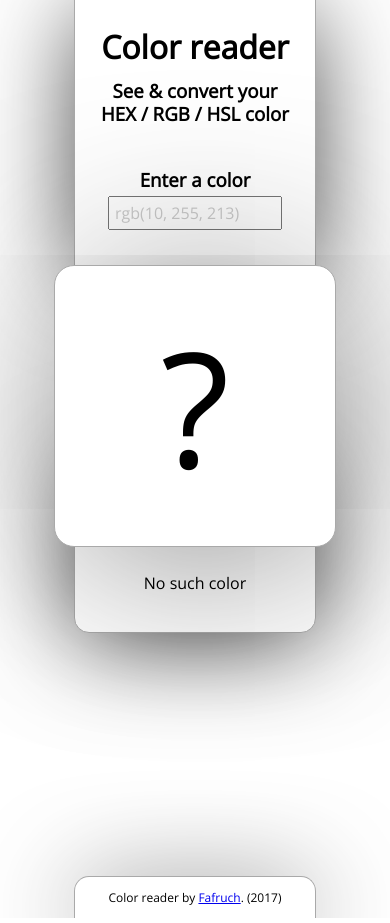
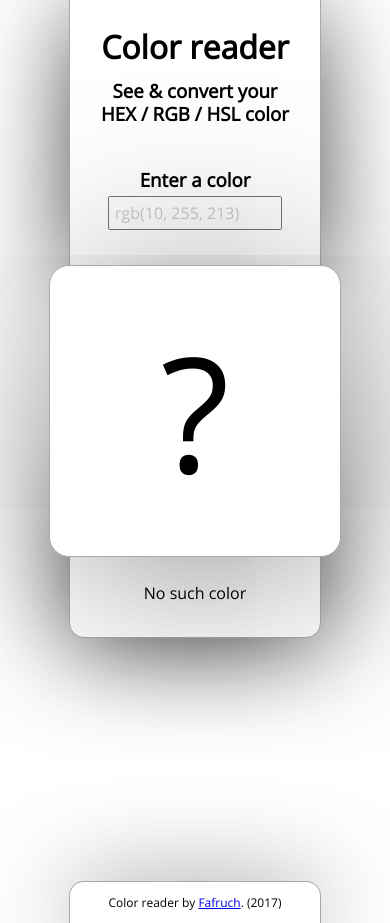
Before and after one commit to Fafruch/color-reader, a React (Create React App) app: page / in a window 390 px wide. Built offline with nearby package versions, Linux system fonts and the light colour scheme.

Commit message:
Make app a bit wider on smaller devices

```diff
--- a/src/styles/App.css
+++ b/src/styles/App.css
@@ -1,12 +1,12 @@
 .App {
-  height: 1058px;
+  height: 1053px;
   text-align: center;
   transition: 1s;
 }
 
 @media (max-width: 500px) {
   .App {
-    height: 918px;
+    height: 923px;
   }
 }
 
@@ -35,7 +35,7 @@
 
 @media (max-width: 500px) {
   .App-header {
-    width: 240px;
+    width: 250px;
   }
 }
 
--- a/src/styles/ColorBox.css
+++ b/src/styles/ColorBox.css
@@ -22,8 +22,8 @@
 
 @media (max-width: 500px) {
   .ColorBox {
-    width: 280px;
-    height: 280px;
+    width: 290px;
+    height: 290px;
   }
 }
 
--- a/src/styles/Colors.css
+++ b/src/styles/Colors.css
@@ -15,7 +15,7 @@
   z-index: 0;
 
   width: 320px;
-  height: 175px;
+  height: 170px;
 
   margin-left: auto;
   margin-right: auto;
@@ -36,7 +36,7 @@
 
 @media (max-width: 500px) {
   .Colors, .Colors-no-color {
-    width: 240px;
+    width: 250px;
   }
 }
 
--- a/src/styles/Footer.css
+++ b/src/styles/Footer.css
@@ -27,6 +27,6 @@
 
 @media (max-width: 500px) {
   .Footer {
-    width: 240px;
+    width: 250px;
   }
 }
```
